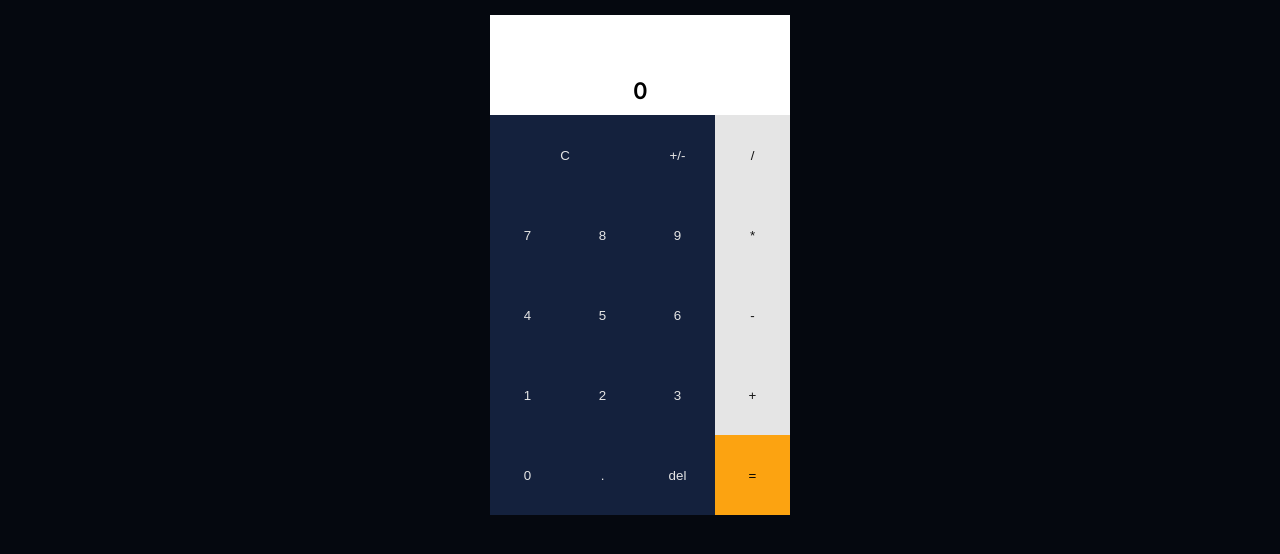
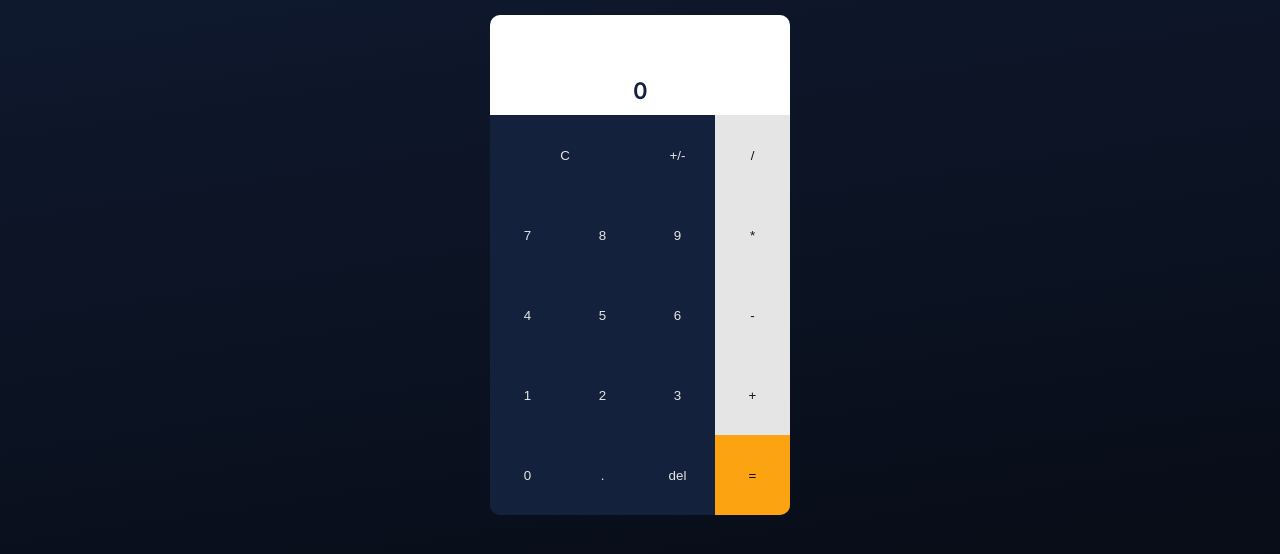
Before and after one commit to sseans/jsCalc, a plain HTML site: page public/index.html in a window 1280 px wide. Drawn offline with Linux system fonts and the light colour scheme.

Commit message:
UX Changes Material design

```diff
--- a/src/test.css
+++ b/src/test.css
@@ -8,8 +8,14 @@ body {
     display: flex;
     flex-direction: row;
     justify-content: center;
-    background-color: #05080F;
     font-family: 'Lato', sans-serif;
+    background: rgb(15,25,46);
+    background: linear-gradient(171deg, rgba(15,25,46,1) 0%, rgba(5,8,15,1) 100%);
+    height: 100%;
+    margin: 0;
+    background-repeat: no-repeat;
+    background-attachment: fixed;
+    color: #14213d;
 }
 
 /* CALCULATOR BODY */
@@ -18,7 +24,8 @@ body {
     width: 300px;
     height: 500px;
     background-color: #14213D;
-    border-radius: 5px;
+    border-radius: 10px;
+    overflow: hidden;
     margin: 15px;
     flex-direction: column;
     display: flex;
@@ -29,6 +36,7 @@ body {
     background-color: #FFFFFF;
     width: 100%;
     height: 25%;
+    color: #14213d;
 }
 
 .calculation,
--- a/src/test.js
+++ b/src/test.js
@@ -199,4 +199,5 @@ function calculateResult() {
     let result = eval(calculationNumber)
     calculationNumber = calculationNumber + ' ' + '=' + ' ' + result
     calculationField.textContent = calculationNumber
+
 }
```
